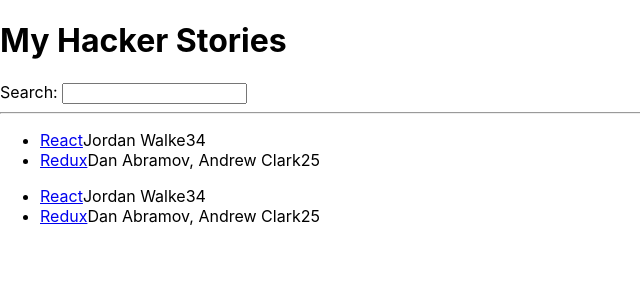
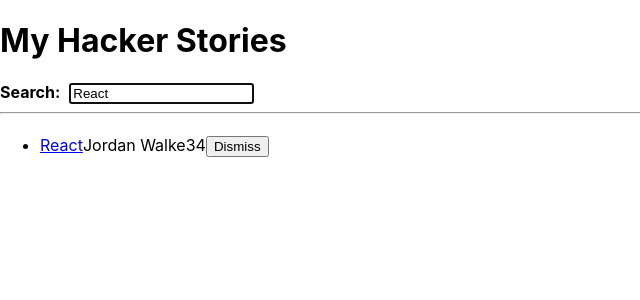
Before and after one commit to RyanDelos/hacker-stories, a React (Create React App) app: page / in a window 1280 px wide. Shown: the top 300 px of the page, without its empty margins (0-640 px from the left). Built offline with nearby package versions, Linux system fonts and the light colour scheme.

Commit message:
road to react

```diff
--- a/src/App.js
+++ b/src/App.js
@@ -1,7 +1,22 @@
 import * as React from 'react';
 
-// Array Element
-const list = [
+const useSemiPersistentState = (key, initialState) => {
+  const [value, setValue] = React.useState(
+    localStorage.getItem(key) || initialState
+  );
+
+  React.useEffect(() => {
+    localStorage.setItem(key, value);
+  }, [value, key]);
+
+  console.log('Key:', key);
+  console.log('Value:', value);
+  console.log('initial state:', initialState);
+
+  return [value, setValue];
+};
+
+const initialStories = [
   {
     title: 'React',
     url: 'https://reactjs.org/',
@@ -22,46 +37,103 @@
 
 // component definition
 const App = () => {
+  const [searchTerm, setSearchTerm] = useSemiPersistentState('search', 'React');
+
+  const [stories, setStories] = React.useState(initialStories);
+
+  const handleRemoveStory = (item) => {
+    const newStories = stories.filter(
+      (story) => item.objectID !== story.objectID
+    );
+
+    setStories(newStories);
+  };
+
+  // Event handler in React
+  const handleSearch = (event) => {
+    setSearchTerm(event.target.value);
+  };
+
+  const searchedStories = stories.filter((story) =>
+    story.title.toLowerCase().includes(searchTerm.toLowerCase())
+  );
+
   return (
     <div>
       <h1>My Hacker Stories</h1>
-      <Search />
+
+      <InputWithLabel
+        id="search"
+        value={searchTerm}
+        isFocused
+        onInputChange={handleSearch}
+      >
+        <strong>Search:</strong>
+      </InputWithLabel>
       <hr />
-      {/* creating an instance of List */}
-      <List />
-      {/* creating an instance of List */}
-      <List />
+      <List list={searchedStories} onRemoveItem={handleRemoveStory} />
     </div>
   );
 };
 
+const InputWithLabel = ({ id, value, onInputChange, isFocused, children }) => {
+  const inputRef = React.useRef();
+  console.log('Children: ', children);
+
+  React.useEffect(() => {
+    if (isFocused && inputRef.current) {
+      inputRef.current.focus();
+    }
+  }, [isFocused]);
+
+  return (
+    <>
+      <label htmlFor={id}>{children}</label> &nbsp;
+      <input
+        ref={inputRef}
+        id={id}
+        type="text"
+        value={value}
+        autoFocus={isFocused}
+        onChange={onInputChange}
+      />
+    </>
+  );
+};
+
 // component definition
-const Search = () => {
+const List = ({ list, onRemoveItem }) => {
   return (
     <div>
-      <label htmlFor="search">Search: </label>
-      <input id="search" type="text" />
+      <h1>{list.title}</h1>
+      <ul>
+        {list.map((item) => (
+          <Item key={item.objectID} item={item} onRemoveItem={onRemoveItem} />
+        ))}
+      </ul>
     </div>
   );
 };
 
-// component definition
-const List = () => {
+const Item = ({ item, onRemoveItem }) => {
+  const handleRemoveItem = () => {
+    onRemoveItem(item);
+  };
+
   return (
-    <ul>
-      {list.map((item) => {
-        return (
-          <li key={item.objectID}>
+    <li>
       <span>
         <a href={item.url}>{item.title}</a>
       </span>
       <span>{item.author}</span>
       <span>{item.num_comments}</span>
       <span>{item.points}</span>
+      <span>
+        <button type="button" onClick={() => onRemoveItem.bind(item)}>
+          Dismiss
+        </button>
+      </span>
     </li>
-        );
-      })}
-    </ul>
   );
 };
 
```
Lines whose indentation alone changed are shown as unchanged.
